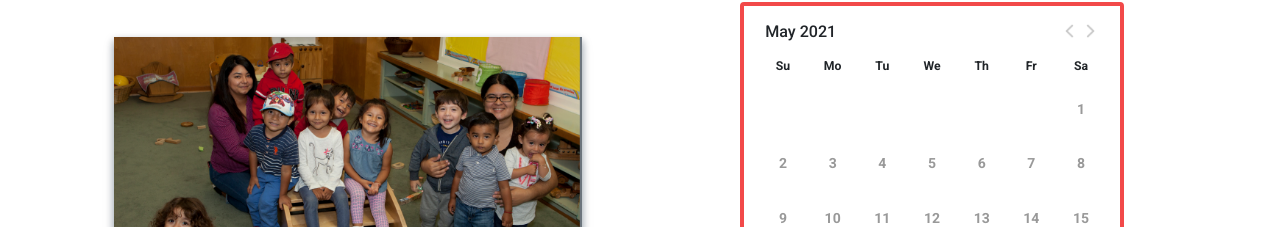
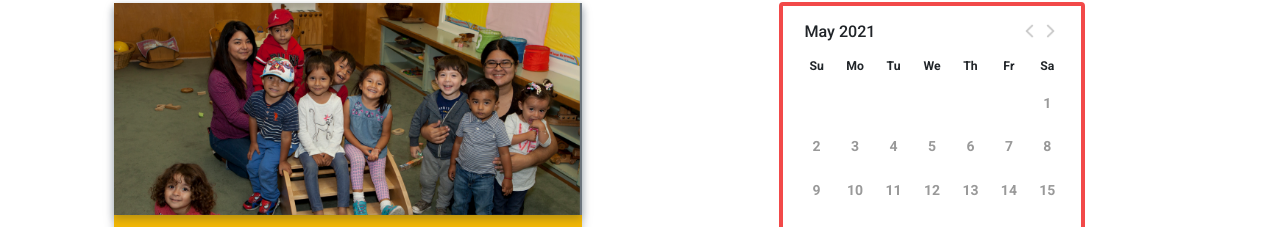
Before and after one commit to Codelab-Davis/hands_together_website_ws2021, a React (Create React App) app: page /volunteer_events in a window 1280 px wide. Shown: the part 573-800 px from the top of the page. Built offline with nearby package versions, Linux system fonts and the light colour scheme; no server answers.

Commit message:
work session updates

```diff
--- a/src/components/volunteer_events.js
+++ b/src/components/volunteer_events.js
@@ -222,7 +222,6 @@
                   <p>{event.description}</p>
                   <p>Location: {event.location}</p>
                 </div>
-                <div className="top-sign-up-button">Sign Up</div>
               </div>
             )
             :
--- a/src/css/date_picker.css
+++ b/src/css/date_picker.css
@@ -63,6 +63,12 @@
   padding: 1.2em;
 }
 
+@media (max-width: 1280px) {
+  .DayPicker-Day {
+    padding: 0.8em;
+  }
+}
+
 @media (max-width: 450px) {
   .DayPicker-Day {
     padding: 0.7em;
```
Also changed, not shown: 1 other file (tests, documents, lock files or other folders).
